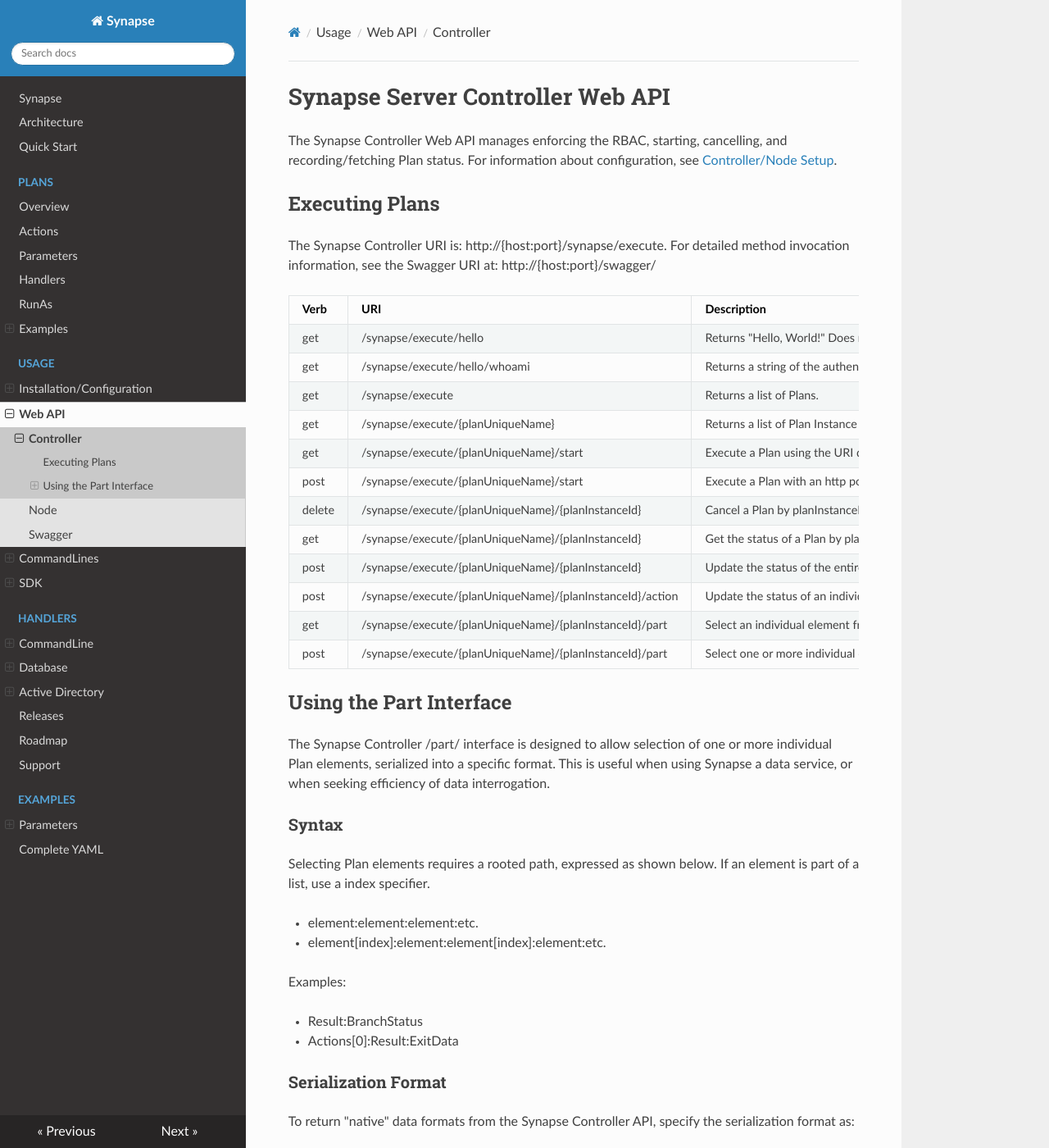
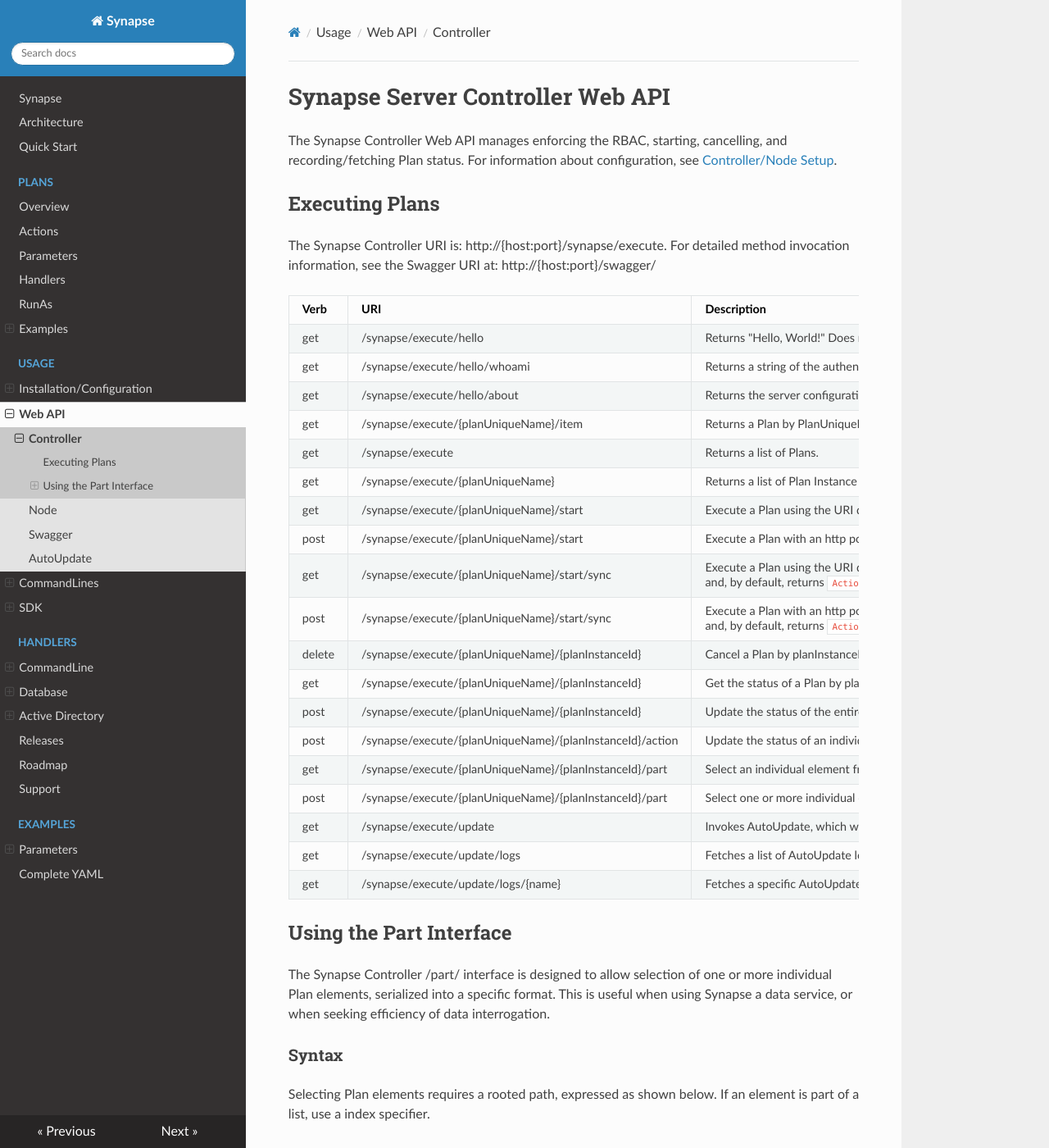
Before and after one commit to SynapseProject/synapse.docs, an MkDocs documentation site: the page built from docs/run/controller.md, in a window 1280 px wide and 1400 px high. Shown: the whole window at 82% size. Built offline with MkDocs 1.6.1, drawn with Linux system fonts in a browser that asks for light colours; nearby versions of some CDN libraries; old or Windows-style settings are respelled for this version of MkDocs.

Commit message:
updates to controller/node pages, created autoupdate page

```diff
--- a/docs/run/controller.md
+++ b/docs/run/controller.md
@@ -10,16 +10,24 @@ The Synapse Controller URI is: http://{host:port}/synapse/execute.  For detailed
 |-|-|-
 |get|/synapse/execute/hello|Returns "Hello, World!"  Does not invoke RBAC or DAL, but does require authentication.
 |get|/synapse/execute/hello/whoami|Returns a string of the authenticated user context.  Does not invoke RBAC or DAL.
+|get|/synapse/execute/hello/about|Returns the server configuration (`synapse.server.config.yaml`) and an inventory of files for this server instance.
+|get|/synapse/execute/{planUniqueName}/item|Returns a Plan by PlanUniqueName.
 |get|/synapse/execute|Returns a list of Plans.
 |get|/synapse/execute/{planUniqueName}|Returns a list of Plan Instance Ids.
 |get|/synapse/execute/{planUniqueName}/start|Execute a Plan using the URI querystring for dynamic parameters. Returns planInstanceId.
 |post|/synapse/execute/{planUniqueName}/start|Execute a Plan with an http post, where dynamic parameters are specified in the http body. Returns planInstanceId.
+|get|/synapse/execute/{planUniqueName}/start/sync|Execute a Plan using the URI querystring for dynamic parameters and polls for completion at the server.  Includes an embedded call to `/part/` and, by default, returns `Actions[0]:Result:ExitData`.  Ssee [_Using the Part Interface_](#using-the-part-interface) below for more information.
+|post|/synapse/execute/{planUniqueName}/start/sync|Execute a Plan with an http post, where dynamic parameters  are specified in the http body and polls for completion at the server.  Includes an embedded call to `/part/` and, by default, returns `Actions[0]:Result:ExitData`.  Ssee [_Using the Part Interface_](#using-the-part-interface) below for more information.
 |delete|/synapse/execute/{planUniqueName}/{planInstanceId}|Cancel a Plan by planInstanceId.
 |get|/synapse/execute/{planUniqueName}/{planInstanceId}|Get the status of a Plan by planInstanceId.
 |post|/synapse/execute/{planUniqueName}/{planInstanceId}|Update the status of the entire Plan, by planInstanceId.
 |post|/synapse/execute/{planUniqueName}/{planInstanceId}/action|Update the status of an individual Action within a Plan, by planInstanceId.
 |get|/synapse/execute/{planUniqueName}/{planInstanceId}/part|Select an individual element from within a Plan, specifing the desired return data serialization format.  See [Using the Part Interface] below for details.
 |post|/synapse/execute/{planUniqueName}/{planInstanceId}/part|Select one or more individual elements from within a Plan, specifing the desired return data serialization format.  See [Part] below for details.
+|get|/synapse/execute/update|Invokes AutoUpdate, which will stop the server, refresh the binaries, and then optionally restart the server.
+|get|/synapse/execute/update/logs|Fetches a list of AutoUpdate logs.
+|get|/synapse/execute/update/logs/{name}|Fetches a specific AutoUpdate log.
+
 
 
 ## Using the Part Interface
--- a/mkdocs.yml
+++ b/mkdocs.yml
@@ -25,6 +25,7 @@ pages:
     - Controller: run/controller.md
     - Node: run/node.md
     - Swagger: run/swagger.md
+    - AutoUpdate: run/autoupdate.md
   - CommandLines:
     - Core: cli/core.md
     - Controller: cli/controller.md
```
Also changed, not shown: docs/run/autoupdate.md (added, +62 -0 lines), docs/run/node.md (+4 -0 lines).
